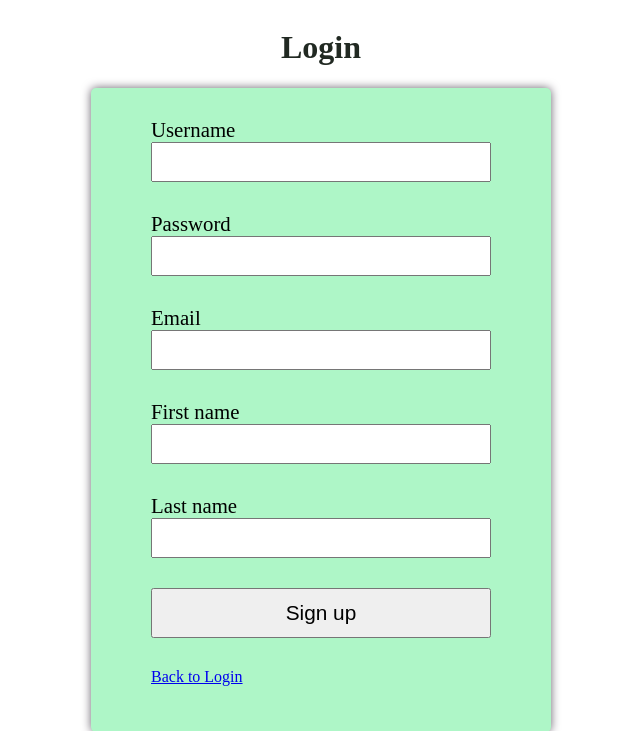
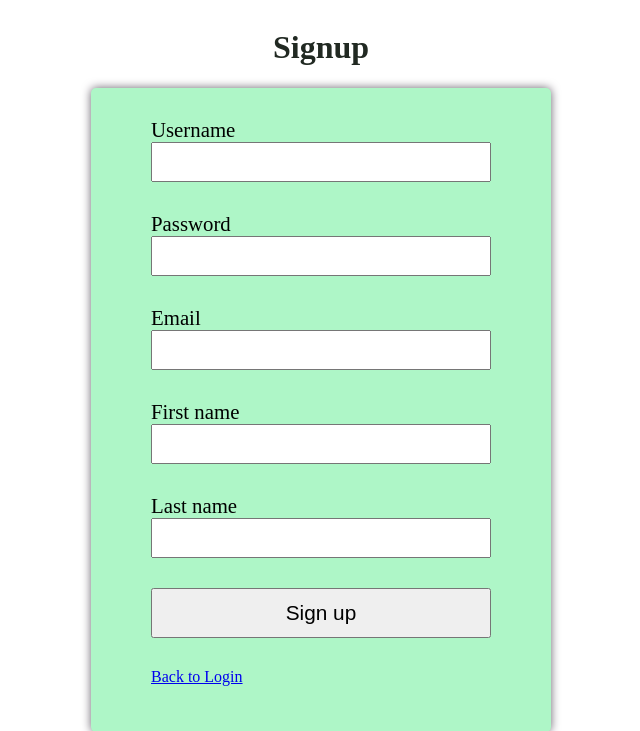
Before and after one commit to violetspecs/kanji-study, a Django app: page /login/signup/ in a window 1280 px wide. Shown: the top 731 px of the page, without its empty margins (319-959 px from the left). Run offline with Django 3.2, Linux system fonts and the light colour scheme.

Commit message:
Update text

```diff
--- a/login/templates/login/signup.html
+++ b/login/templates/login/signup.html
@@ -7,7 +7,7 @@
     </head>
     <body>
         <div class="container">
-            <h1>Login</h1>
+            <h1>Signup</h1>
             <div class="login-form">
                 <form action="{% url 'login:signupuser' %}" method="post">
                     {% csrf_token %}
```
